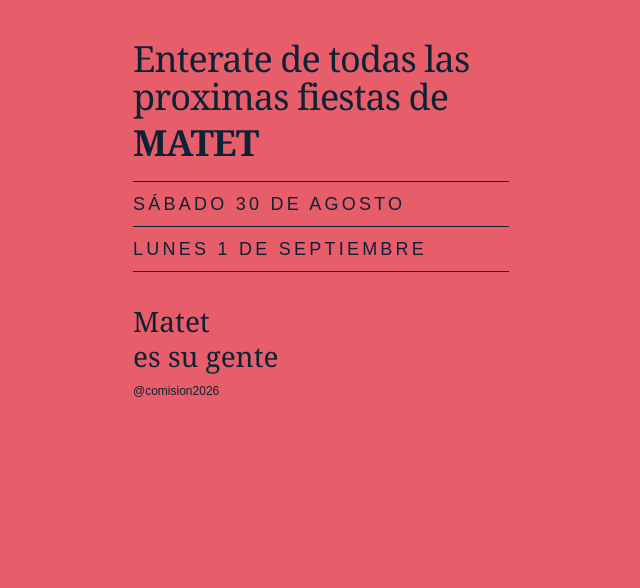
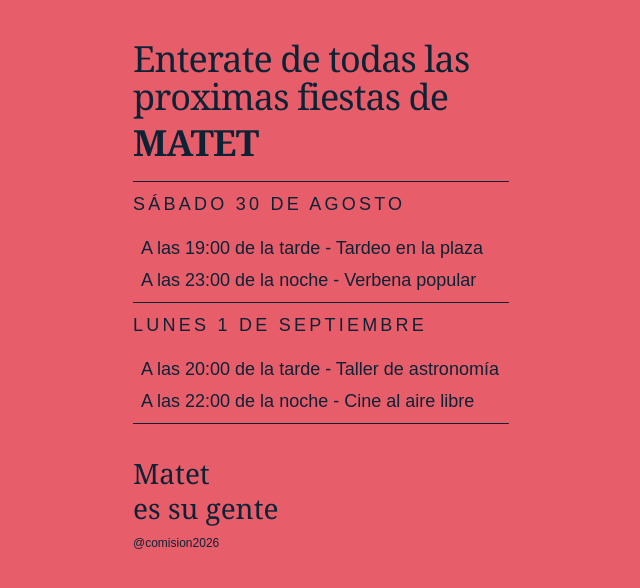
Before and after one commit to jgarcia311999/FiestasMatet, a Next.js app: page /proximas in a window 1280 px wide. Shown: the top 588 px of the page, without its empty margins (319-959 px from the left). Built offline with nearby package versions, Linux system fonts and the light colour scheme.

Commit message:
cambio en los desplegables

```diff
--- a/src/app/proximas/page.tsx
+++ b/src/app/proximas/page.tsx
@@ -1,5 +1,4 @@
 "use client";
-import { useState } from "react";
 import { fiestas as fiestasData, type Fiesta } from "../../data/fiestas";
 
 
@@ -71,8 +70,6 @@ function getFranjaHorariaLabel(time: string): string {
 }
 
 export default function ProximasPage() {
-  const [openIndex, setOpenIndex] = useState<number | null>(null);
-
   const secciones = getSecciones(fiestasData);
 
   return (
@@ -92,11 +89,9 @@ export default function ProximasPage() {
             <div key={sec.key}>
               <div
                 className="text-lg uppercase tracking-[0.18em] py-2 cursor-pointer"
-                onClick={() => setOpenIndex(openIndex === idx ? null : idx)}
               >
                 <span className="border-b border-transparent">{sec.label}</span>
               </div>
-              {openIndex === idx && (
               <>
                 <div className="p-2 text-base">
                   {getEventosPorFecha(fiestasData, sec.key).length === 0 ? (
@@ -122,7 +117,6 @@ export default function ProximasPage() {
                 </div>
                 */}
               </>
-              )}
               <div className="border-t border-[#0C2335]" />
             </div>
           ))
```
Lines whose indentation alone changed are shown as unchanged.
